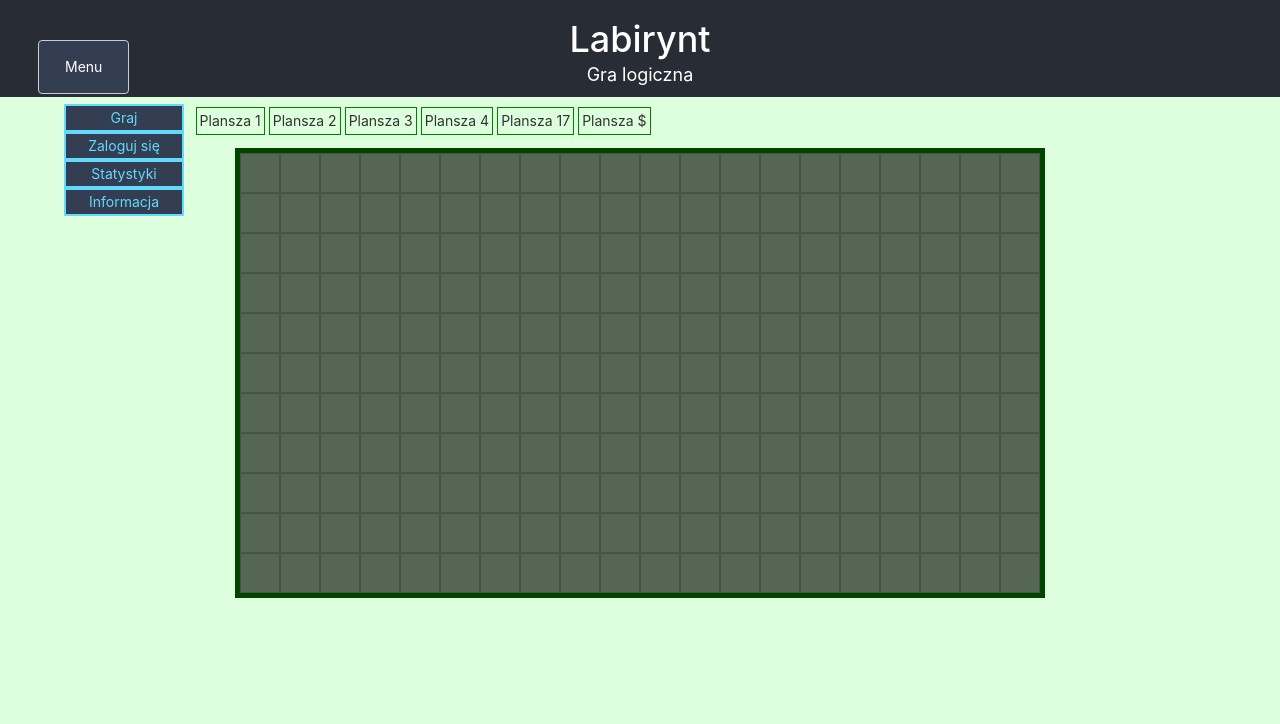
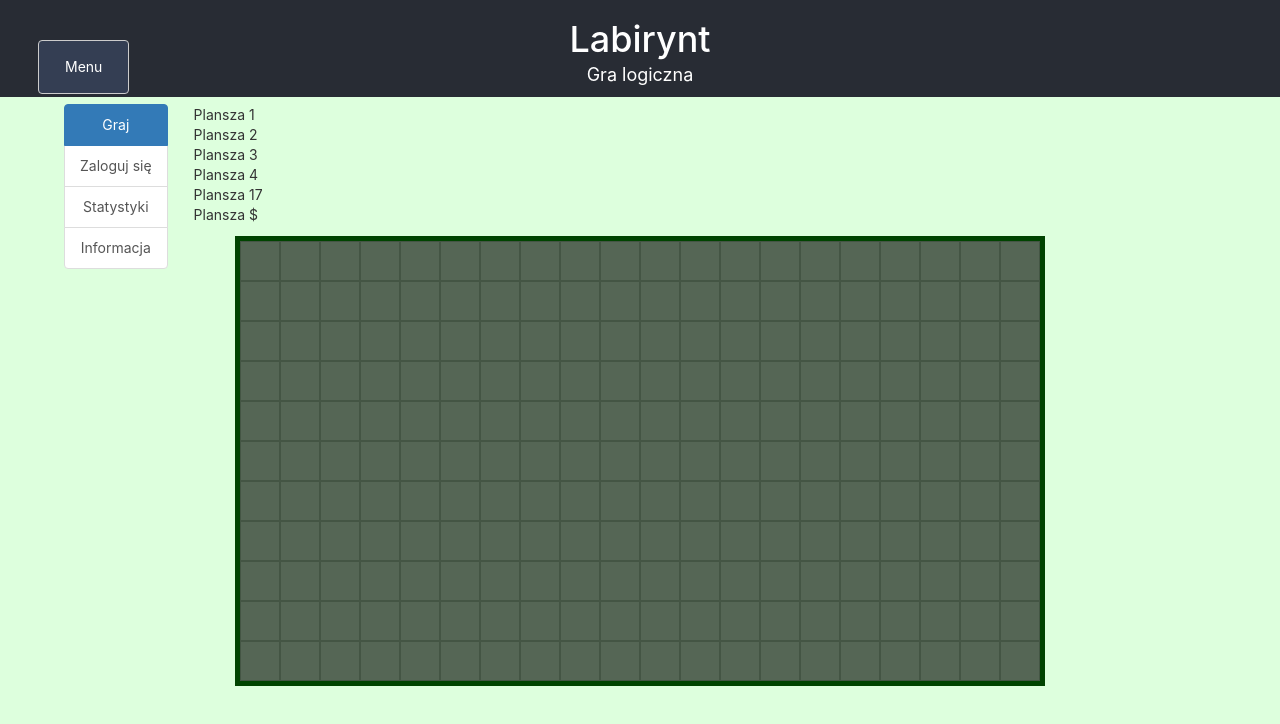
Before and after one commit to pzjp/labirynt, a React (Create React App) app: page /#/gra in a window 1280 px wide. Both pictures are taken after a click on the element "Menu". Shown: the top 724 px of the page. Built offline with nearby package versions, Linux system fonts and the light colour scheme.

Commit message:
bootstrap buttons

```diff
--- a/public/stats.json
+++ b/public/stats.json
@@ -9,6 +9,6 @@
     "player": {"solved": true, "moves":54 }  },
 { "id":"17","solutions":2,  "moves":32, "players": 2,
     "player": {"solved": false } },
-{ "id":"$", "solutions":2,  "moves":50, "players": 1,
+{ "id":"$", "solutions":2,  "moves":43, "players": 1,
     "player": {"solved": false } }
 ]
--- a/src/App.css
+++ b/src/App.css
@@ -80,18 +80,16 @@ body{
   color: #61dafb;
 }
 
-.levelList div {
-  display:inline-block;
-  margin: 2px; padding:3px;
-  border: 1px solid green;
-  cursor:pointer;
+.levelList .btn {
+  margin: 2px;
 }
 
-.levelList div.active {
-  display:inline-block;
-  margin: 2px; padding:3px;
-  border: 1px solid green;
-  background-color: #61dafb;
+.img-info {
+  text-align:center;
+}
+
+.img-info img{
+  width: 38vw; margin: 0px 2vw;
 }
 
 @keyframes App-logo-spin {
--- a/src/Menu.js
+++ b/src/Menu.js
@@ -23,8 +23,8 @@ class Menu extends Component {
     this.setState( {style: {display:"none"} });
   }
 
-  componentDidMount() {
-    console.log("Add event listener!");
+  componentWillMount() {
+    //console.log("Add event listener!");
     document.body.addEventListener("click",e => {
       if (e.srcElement.className!=="TopMenu") this.hideMenu();
     });
@@ -38,14 +38,19 @@ class Menu extends Component {
     }); } */
     return (<div>
       <div className="btn btn-default TopMenu" onClick={e => this.showMenu(e)}>Menu</div>
-      <div className="Menu" id="menu" style={this.state.style} >
-        <div className="item"><NavLink to="/gra"  >Graj</NavLink></div>
+      <div className="Menu list-group" id="menu" style={this.state.style} >
+        <NavLink className="list-group-item list-item-action" to="/gra"  >Graj</NavLink>
+        <NavLink className="list-group-item list-item-action" to="/login">Zaloguj się</NavLink>
+        <NavLink className="list-group-item list-item-action" to="/stat" >Statystyki</NavLink>
+        <NavLink className="list-group-item list-item-action" to="/info" >Informacja</NavLink>
+      </div>
+      </div>);
+
+      /* <div className="item"><NavLink to="/gra"  >Graj</NavLink></div>
         <div></div>
         <div className="item"><NavLink to="/login">Zaloguj się</NavLink></div>
         <div className="item"><NavLink to="/stat" >Statystyki</NavLink></div>
-        <div className="item"><NavLink to="/info" >Informacja</NavLink></div>
-      </div>
-      </div>);
+        <div className="item"><NavLink to="/info" >Informacja</NavLink></div> */
   }
 }
 
```
Also changed, not shown: public/img1.png, public/img2.png (added).
